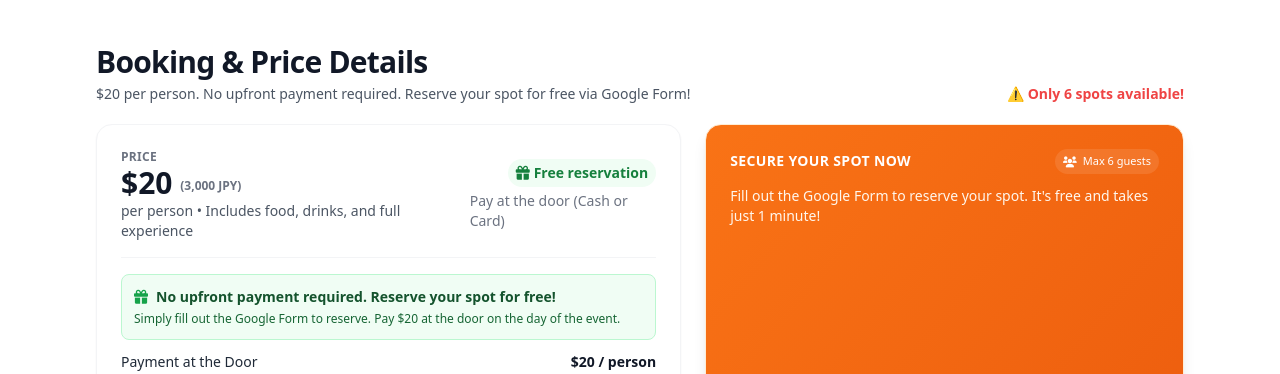
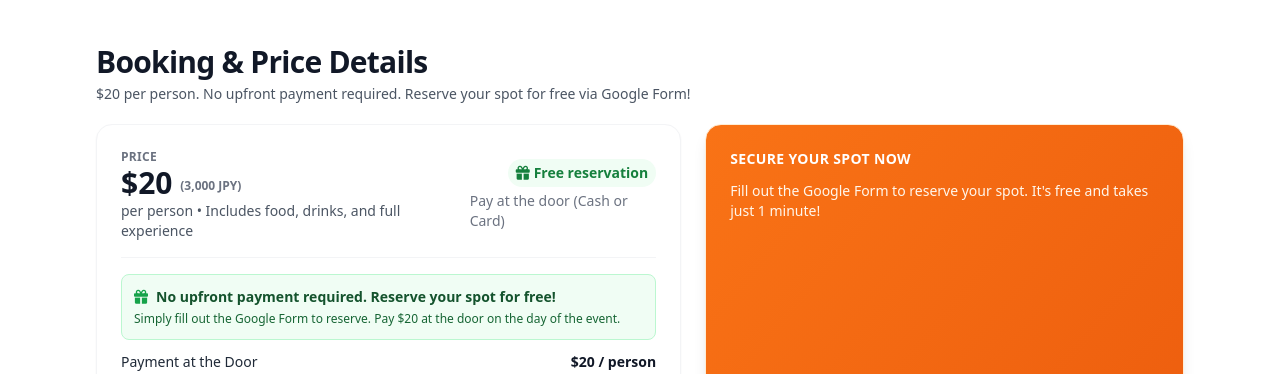
Before and after one commit to LotusCard925/TakoyakiParty, a plain HTML site: page index.html in a window 1280 px wide. Shown: the part 2919-3293 px from the top of the page. Drawn offline with nearby package versions, Linux system fonts and the light colour scheme; a small style sheet from the web is missing.

Commit message:
Remove all '6 guests' and '6 spots' references from the page

```diff
--- a/index.html
+++ b/index.html
@@ -91,7 +91,7 @@
             </div>
             <div class="flex items-center space-x-2 text-xs sm:text-sm text-gray-500">
               <i class="fa-solid fa-user-group text-orange-500"></i>
-              <span>Small group • Max 6 guests</span>
+              <span>Small group</span>
             </div>
           </div>
 
@@ -506,10 +506,6 @@
                 $20 per person. No upfront payment required. Reserve your spot for free via Google Form!
               </p>
             </div>
-            <div class="text-xs sm:text-sm text-red-500 font-semibold flex items-center space-x-1">
-              <span>⚠️</span>
-              <span>Only 6 spots available!</span>
-            </div>
           </div>
 
           <div class="grid gap-6 md:grid-cols-[minmax(0,1.1fr)_minmax(0,0.9fr)]">
@@ -587,10 +583,6 @@
                   <div class="text-sm font-semibold uppercase tracking-wide">
                     Secure your spot now
                   </div>
-                  <div class="inline-flex items-center px-2 py-1 rounded-full bg-white/10 text-[11px]">
-                    <i class="fa-solid fa-users mr-1.5"></i>
-                    Max 6 guests
-                  </div>
                 </div>
                 <p class="text-xs sm:text-sm text-orange-50">
                   Fill out the Google Form to reserve your spot. It's free and takes just 1 minute!
@@ -660,9 +652,6 @@
           <span class="text-lg font-extrabold text-gray-900">$20</span>
           <span class="text-[11px] text-gray-500">/ person</span>
         </div>
-        <div class="text-[11px] text-red-500 mt-0.5">
-          ⚠️ Only 6 spots available!
-        </div>
       </div>
       <a
         href="https://forms.gle/7EcxrLuHBgTZRMxL8"
```
